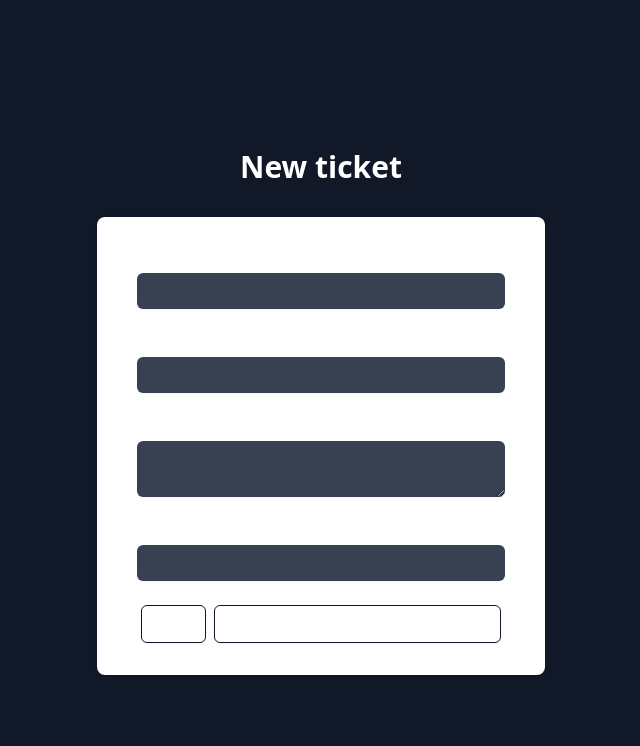
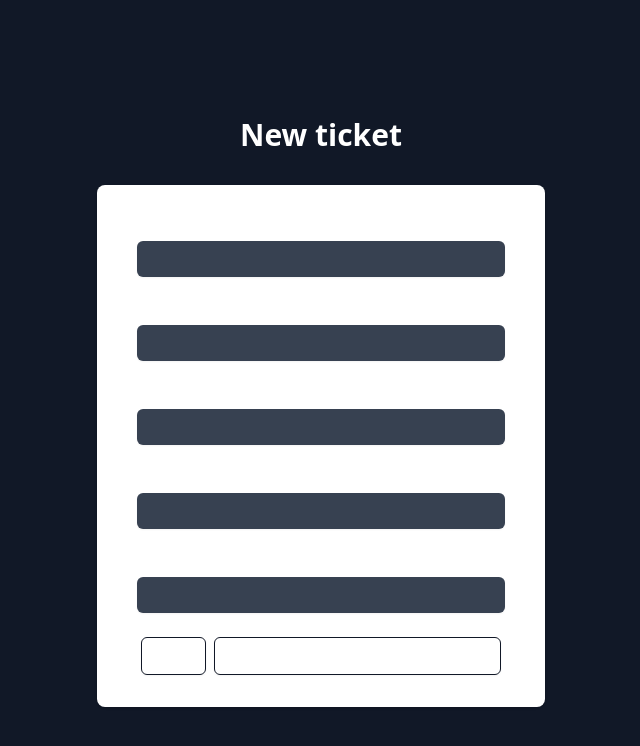
Before and after one commit to Traceton/Ticketer, a Next.js app: page /tickets/createTicket in a window 1280 px wide. Shown: the top 746 px of the page, without its empty margins (319-959 px from the left). Built offline with nearby package versions, Linux system fonts and the light colour scheme.

Commit message:
updated tickets crud routes wiht next-generator

```diff
--- a/components/models/Ticket.js
+++ b/components/models/Ticket.js
@@ -1,10 +1,11 @@
 const mongoose = require("mongoose");
 
 const ticketSchema = new mongoose.Schema({
+  number: { type: String, required: true },
+  state: { type: String, required: true },
   title: { type: String, required: true },
   description: { type: String, required: true },
   author: { type: String, required: true },
-  state: { type: String, required: true },
   createdOn: {
     type: Date,
     required: true,
--- a/pages/tickets/[ticketId].js
+++ b/pages/tickets/[ticketId].js
@@ -6,7 +6,7 @@ export default function TicketDetails(props) {
   const router = useRouter();
 
   const ticket = props.ticket;
-  // should just have a edit and Home button navigation
+
   return (
     <>
       <div className="bg-gray-900 min-h-screen flex flex-col justify-center py-12 sm:px-6 lg:px-8">
@@ -21,20 +21,33 @@ export default function TicketDetails(props) {
             <div className="space-y-6">
               <div>
                 <label
+                  htmlFor="number"
+                  className="block text-sm font-bold text-white"
+                >
+                  number
+                </label>
+                <div className="mt-1">
+                  <h3
+                    id="number"
+                    name="number"
+                    className="appearance-none block w-full px-3 py-2 bg-gray-800 border-0 rounded-md shadow-sm placeholder-gray-400 focus:outline-none focus:ring-indigo-500 focus:border-indigo-500 sm:text-sm text-gray-200"
+                  >
+                    {props.ticket.number}
+                  </h3>
+                </div>
+              </div>
+              <div>
+                <label
                   htmlFor="state"
                   className="block text-sm font-bold text-white"
                 >
-                  State
+                  state
                 </label>
                 <div className="mt-1">
                   <h3
                     id="state"
                     name="state"
-                    className="appearance-none block w-full px-3 py-2
-                    bg-gray-800 border-0 rounded-md shadow-sm
-                    placeholder-gray-400 focus:outline-none
-                    focus:ring-indigo-500 focus:border-indigo-500 sm:text-sm
-                    text-gray-200"
+                    className="appearance-none block w-full px-3 py-2 bg-gray-800 border-0 rounded-md shadow-sm placeholder-gray-400 focus:outline-none focus:ring-indigo-500 focus:border-indigo-500 sm:text-sm text-gray-200"
                   >
                     {props.ticket.state}
                   </h3>
@@ -45,39 +58,30 @@ export default function TicketDetails(props) {
                   htmlFor="title"
                   className="block text-sm font-bold text-white"
                 >
-                  Title
+                  title
                 </label>
                 <div className="mt-1">
                   <h3
-                    id="state"
-                    name="state"
-                    className="appearance-none block w-full px-3 py-2
-                    bg-gray-800 border-0 rounded-md shadow-sm
-                    placeholder-gray-400 focus:outline-none
-                    focus:ring-indigo-500 focus:border-indigo-500 sm:text-sm
-                    text-gray-200"
+                    id="title"
+                    name="title"
+                    className="appearance-none block w-full px-3 py-2 bg-gray-800 border-0 rounded-md shadow-sm placeholder-gray-400 focus:outline-none focus:ring-indigo-500 focus:border-indigo-500 sm:text-sm text-gray-200"
                   >
                     {props.ticket.title}
                   </h3>
                 </div>
               </div>
-
               <div>
                 <label
                   htmlFor="description"
                   className="block text-sm font-bold text-white"
                 >
-                  Description
+                  description
                 </label>
                 <div className="mt-1">
                   <h3
-                    id="state"
-                    name="state"
-                    className="appearance-none block w-full px-3 py-2
-                    bg-gray-800 border-0 rounded-md shadow-sm
-                    placeholder-gray-400 focus:outline-none
-                    focus:ring-indigo-500 focus:border-indigo-500 sm:text-sm
-                    text-gray-200"
+                    id="description"
+                    name="description"
+                    className="appearance-none block w-full px-3 py-2 bg-gray-800 border-0 rounded-md shadow-sm placeholder-gray-400 focus:outline-none focus:ring-indigo-500 focus:border-indigo-500 sm:text-sm text-gray-200"
                   >
                     {props.ticket.description}
                   </h3>
@@ -88,17 +92,13 @@ export default function TicketDetails(props) {
                   htmlFor="author"
                   className="block text-sm font-bold text-white"
                 >
-                  Author
+                  author
                 </label>
                 <div className="mt-1">
                   <h3
-                    id="state"
-                    name="state"
-                    className="appearance-none block w-full px-3 py-2
-                    bg-gray-800 border-0 rounded-md shadow-sm
-                    placeholder-gray-400 focus:outline-none
-                    focus:ring-indigo-500 focus:border-indigo-500 sm:text-sm
-                    text-gray-200"
+                    id="author"
+                    name="author"
+                    className="appearance-none block w-full px-3 py-2 bg-gray-800 border-0 rounded-md shadow-sm placeholder-gray-400 focus:outline-none focus:ring-indigo-500 focus:border-indigo-500 sm:text-sm text-gray-200"
                   >
                     {props.ticket.author}
                   </h3>
--- a/pages/tickets/createTicket.js
+++ b/pages/tickets/createTicket.js
@@ -8,10 +8,11 @@ export default function CreateTicket() {
 
     const res = await fetch(`${process.env.NEXT_PUBLIC_HOST_URL}/api/tickets`, {
       body: JSON.stringify({
+        number: event.target.number.value,
+        state: event.target.state.value,
         title: event.target.title.value,
         description: event.target.description.value,
         author: event.target.author.value,
-        state: event.target.state.value,
       }),
       headers: {
         "Content-Type": "application/json",
@@ -37,10 +38,28 @@ export default function CreateTicket() {
             <form className="space-y-6" onSubmit={createNewTicket}>
               <div>
                 <label
+                  htmlFor="number"
+                  className="block text-sm font-medium text-white"
+                >
+                  number
+                </label>
+                <div className="mt-1">
+                  <input
+                    id="number"
+                    name="number"
+                    type="number"
+                    autoComplete="number"
+                    required
+                    className="appearance-none block w-full px-3 py-2 bg-gray-700 border-0 rounded-md shadow-sm placeholder-gray-400 focus:outline-none focus:ring-indigo-500 focus:border-indigo-500 sm:text-sm text-white"
+                  />
+                </div>
+              </div>
+              <div>
+                <label
                   htmlFor="state"
                   className="block text-sm font-medium text-white"
                 >
-                  State
+                  state
                 </label>
                 <div className="mt-1">
                   <input
@@ -58,7 +77,7 @@ export default function CreateTicket() {
                   htmlFor="title"
                   className="block text-sm font-medium text-white"
                 >
-                  Title
+                  title
                 </label>
                 <div className="mt-1">
                   <input
@@ -71,16 +90,15 @@ export default function CreateTicket() {
                   />
                 </div>
               </div>
-
               <div>
                 <label
                   htmlFor="description"
                   className="block text-sm font-medium text-white"
                 >
-                  Description
+                  description
                 </label>
                 <div className="mt-1">
-                  <textarea
+                  <input
                     id="description"
                     name="description"
                     type="description"
@@ -95,7 +113,7 @@ export default function CreateTicket() {
                   htmlFor="author"
                   className="block text-sm font-medium text-white"
                 >
-                  Author
+                  author
                 </label>
                 <div className="mt-1">
                   <input
--- a/pages/tickets/editTickets/[ticketId].js
+++ b/pages/tickets/editTickets/[ticketId].js
@@ -13,10 +13,11 @@ export default function EditTicket(props) {
       `${process.env.NEXT_PUBLIC_HOST_URL}/api/tickets/${ticketId}`,
       {
         body: JSON.stringify({
+          number: event.target.number.value,
+          state: event.target.state.value,
           title: event.target.title.value,
           description: event.target.description.value,
           author: event.target.author.value,
-          state: event.target.state.value,
         }),
         headers: {
           "User-Agent": "*",
@@ -60,10 +61,29 @@ export default function EditTicket(props) {
             <form className="space-y-6" onSubmit={updateTicket}>
               <div>
                 <label
+                  htmlFor="number"
+                  className="block text-sm font-medium text-white"
+                >
+                  number
+                </label>
+                <div className="mt-1">
+                  <input
+                    defaultValue={props.ticket.number}
+                    id="number"
+                    name="number"
+                    type="string"
+                    autoComplete="number"
+                    required
+                    className="appearance-none block w-full px-3 py-2 bg-gray-700 border-0 rounded-md shadow-sm placeholder-gray-400 focus:outline-none focus:ring-indigo-500 focus:border-indigo-500 sm:text-sm text-white"
+                  />
+                </div>
+              </div>
+              <div>
+                <label
                   htmlFor="state"
                   className="block text-sm font-medium text-white"
                 >
-                  State
+                  state
                 </label>
                 <div className="mt-1">
                   <input
@@ -82,7 +102,7 @@ export default function EditTicket(props) {
                   htmlFor="title"
                   className="block text-sm font-medium text-white"
                 >
-                  Title
+                  title
                 </label>
                 <div className="mt-1">
                   <input
@@ -96,16 +116,15 @@ export default function EditTicket(props) {
                   />
                 </div>
               </div>
-
               <div>
                 <label
                   htmlFor="description"
                   className="block text-sm font-medium text-white"
                 >
-                  Description
+                  description
                 </label>
                 <div className="mt-1">
-                  <textarea
+                  <input
                     defaultValue={props.ticket.description}
                     id="description"
                     name="description"
@@ -121,7 +140,7 @@ export default function EditTicket(props) {
                   htmlFor="author"
                   className="block text-sm font-medium text-white"
                 >
-                  Author
+                  author
                 </label>
                 <div className="mt-1">
                   <input
@@ -144,7 +163,7 @@ export default function EditTicket(props) {
                   Back
                 </button>
                 <button
-                  onClick={() => router.back()}
+                  onClick={deleteTicket}
                   type="button"
                   className=" flex justify-center py-2 px-4 mx-1 border border-gray-900 rounded-md shadow-sm text-sm font-medium text-white bg-none hover:bg-red-500 focus:outline-none focus:ring-2 focus:ring-offset-2 focus:ring-indigo-500"
                 >
--- a/pages/tickets/index.js
+++ b/pages/tickets/index.js
@@ -35,25 +35,31 @@ export default function Ticket(props) {
                         scope="col"
                         className="px-2 py-3 text-left text-xs font-medium text-white uppercase tracking-wider"
                       >
-                        State
+                        number
                       </th>
                       <th
                         scope="col"
                         className="px-2 py-3 text-left text-xs font-medium text-white uppercase tracking-wider"
                       >
-                        Title
+                        state
                       </th>
                       <th
                         scope="col"
                         className="px-2 py-3 text-left text-xs font-medium text-white uppercase tracking-wider"
                       >
-                        Description
+                        title
                       </th>
                       <th
                         scope="col"
                         className="px-2 py-3 text-left text-xs font-medium text-white uppercase tracking-wider"
                       >
-                        Author
+                        description
+                      </th>
+                      <th
+                        scope="col"
+                        className="px-2 py-3 text-left text-xs font-medium text-white uppercase tracking-wider"
+                      >
+                        author
                       </th>
                       <th scope="col" className="relative px-6 py-3">
                         <span className="sr-only">View</span>
@@ -64,12 +70,15 @@ export default function Ticket(props) {
                     {props.tickets.map((ticket) => (
                       <tr key={ticket._id}>
                         <td className="px-2 py-4 whitespace-nowrap text-md text-gray-200">
+                          {ticket.number}
+                        </td>
+                        <td className="px-2 py-4 whitespace-nowrap text-md text-gray-200">
                           {ticket.state}
                         </td>
                         <td className="px-2 py-4 whitespace-nowrap text-md text-gray-200">
                           {ticket.title}
                         </td>
-                        <td className="truncate max-w-xs px-2 py-4 whitespace-nowrap text-md text-gray-200">
+                        <td className="px-2 py-4 whitespace-nowrap text-md text-gray-200">
                           {ticket.description}
                         </td>
                         <td className="px-2 py-4 whitespace-nowrap text-md text-gray-200">
```
